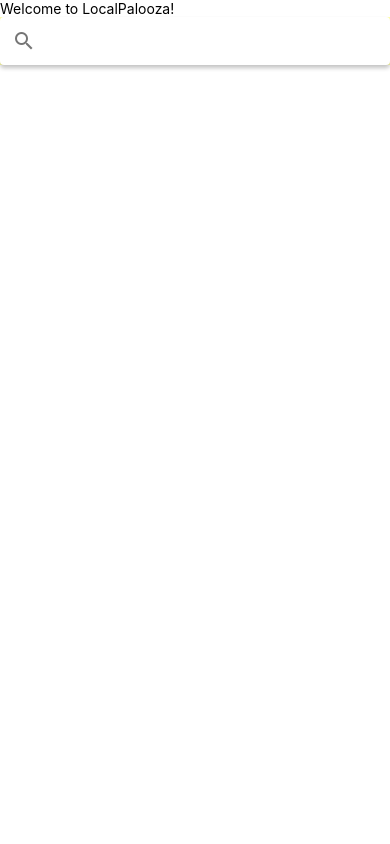
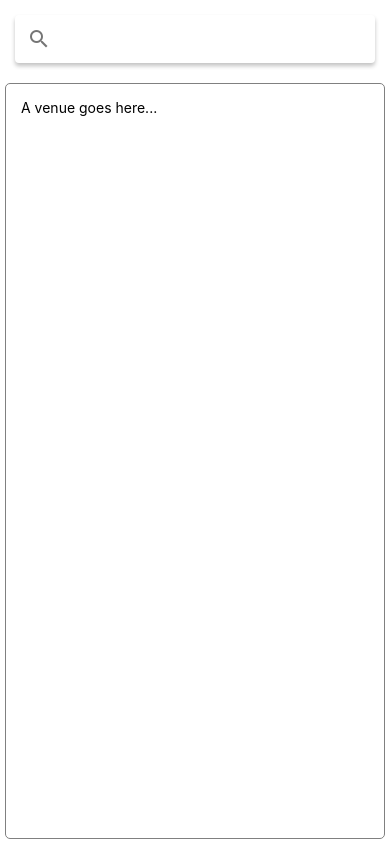
Before and after one commit to echarlotte612/localpalooza, a React Native app: screen / in a window 390 px wide. Built offline with nearby package versions, Linux system fonts and the light colour scheme.

Commit message:
components added

```diff
--- a/App.js
+++ b/App.js
@@ -1,33 +1,13 @@
 import React from 'react';
 import { StatusBar as ExpoStatusBar } from 'expo-status-bar';
-import { StyleSheet, Text, View, SafeAreaView, StatusBar } from 'react-native';
-import { Searchbar } from 'react-native-paper';
+
+import { VenuesScreen } from './src/features/venues/screens/VenuesScreen';
 
 export default function App() {
   return (
     <>
-      <SafeAreaView style={styles.safeArea}>
-        <Text>Welcome to LocalPalooza!</Text>
-        <View style={styles.search}>
-          <Searchbar />
-        </View>
-      </SafeAreaView>
+      <VenuesScreen />
       <ExpoStatusBar style="auto" />
     </>
   );
 }
-
-const styles = StyleSheet.create({
-  safeArea: {
-    marginTop: StatusBar.currentHeight
-  },
-  container: {
-    flex: 1,
-    backgroundColor: '#fff',
-    alignItems: 'center',
-    justifyContent: 'center',
-  },
-  search: {
-    backgroundColor: '#ffa'
-  }
-});
--- /dev/null
+++ b/src/features/venues/components/venue-info.component.js
@@ -0,0 +1,6 @@
+import React from "react";
+import { Text } from "react-native";
+
+export const VenueInfo = () => (
+    <Text>A venue goes here...</Text>
+);
--- /dev/null
+++ b/src/features/venues/screens/VenuesScreen.js
@@ -0,0 +1,33 @@
+import React from "react";
+import { Searchbar } from "react-native-paper";
+import { StatusBar, StyleSheet, SafeAreaView, Text, View } from "react-native";
+
+import { VenueInfo } from "../components/venue-info.component";
+
+export const VenuesScreen = () => (
+  <SafeAreaView style={styles.container}>
+    <View style={styles.search}>
+      <Searchbar />
+    </View>
+    <View style={styles.list}>
+        <VenueInfo />
+    </View>
+  </SafeAreaView>
+);
+
+const styles = StyleSheet.create({
+  container: {
+    flex: 1,
+    marginTop: StatusBar.currentHeight,
+  },
+  search: {
+    padding: 15,
+  },
+  list: {
+    flex: 1,
+    padding: 15,
+    border: 'solid grey 1px',
+    borderRadius: 5,
+    margin: 5
+  },
+});
```
